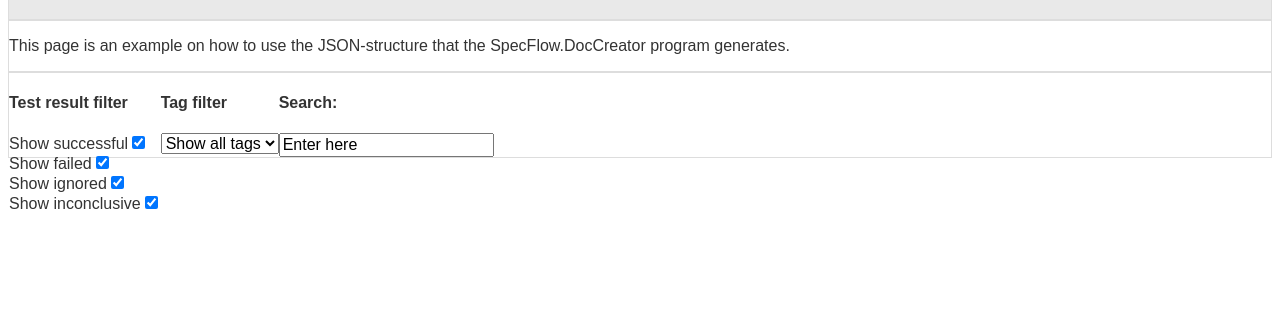
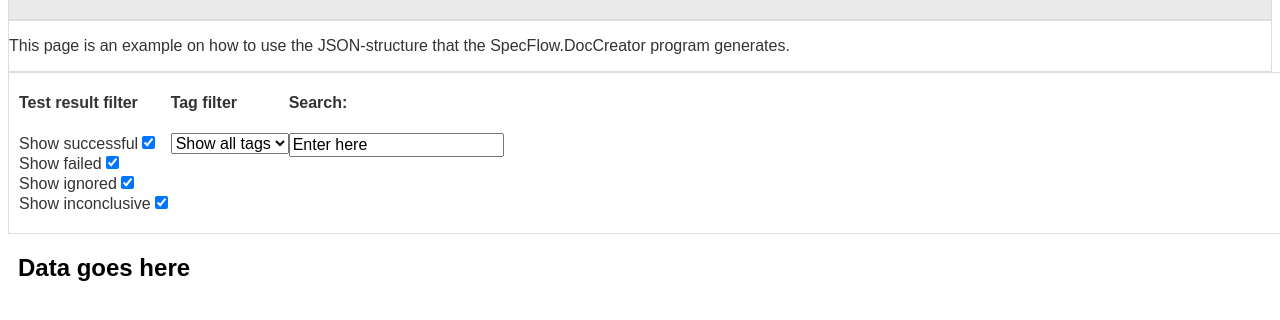
Before and after one commit to marcusoftnet/SpecFlow.DocCreator, a plain HTML site: page SpecFlow.DocCreator.Examplepage/index.html in a window 1280 px wide. Shown: the part 70-390 px from the top of the page. Drawn offline with nearby package versions, Linux system fonts and the light colour scheme.

Commit message:
Fixed a minor layout issue... Man I suck at this :)

```diff
--- a/SpecFlow.DocCreator.Examplepage/index.html
+++ b/SpecFlow.DocCreator.Examplepage/index.html
@@ -22,17 +22,16 @@
                 program generates.</p>
         </div>
     </div>
-    <div class="ui-widget-content">
-        <div class="ui-widget" id="testResultFilterBox" style="float: left">
+    <div class="ui-widget-content" style="width:100%; height:160; padding-left:10;">
+        <div class="ui-widget" id="testResultFilterBox" style="float: left; height:auto">
             <h4>Test result filter</h4>
-            <label>Show successful<input type="checkbox" id="showSuccessful" checked="checked" /></label><br />
-            <label>Show failed<input type="checkbox" id="showFailedOn" checked="checked" /></label><br />
-            <label>Show ignored<input type="checkbox" id="showIgnored" checked="checked" /></label><br />
-            <label>Show inconclusive<input type="checkbox" id="showInconclusive" checked="checked" /></label><br />
+            <div><label>Show successful<input type="checkbox" id="showSuccessful" checked="checked" /></label></div>
+            <div><label>Show failed<input type="checkbox" id="showFailedOn" checked="checked" /></label></div>
+            <div><label>Show ignored<input type="checkbox" id="showIgnored" checked="checked" /></label></div>
+            <div><label>Show inconclusive<input type="checkbox" id="showInconclusive" checked="checked" /></label></div>
         </div>
         <div class="ui-widget" id="tagFilterBox" style="float: left">
-            <h4>
-                Tag filter</h4>
+            <h4>Tag filter</h4>
             <select id="tagFilter">
                 <option value="all" selected="selected">Show all tags</option>
                 <option value="demoTag1">@tag1</option>
@@ -46,7 +45,10 @@
             <input type="text" value="Enter here" />
         </div>
     </div>
-    <script type="text/javascript" src="..\viewmodel.js"></script>
-    <script type="text/javascript" src="livingdocsApp.js"></script>
+    <div class="ui-widget" style="width:100%; height:160; padding-left:10;">
+        <h2>Data goes here</h2>
+        <script type="text/javascript" src="..\viewmodel.js"></script>
+        <script type="text/javascript" src="livingdocsApp.js"></script>
+    </div>
 </body>
 </html>
```
